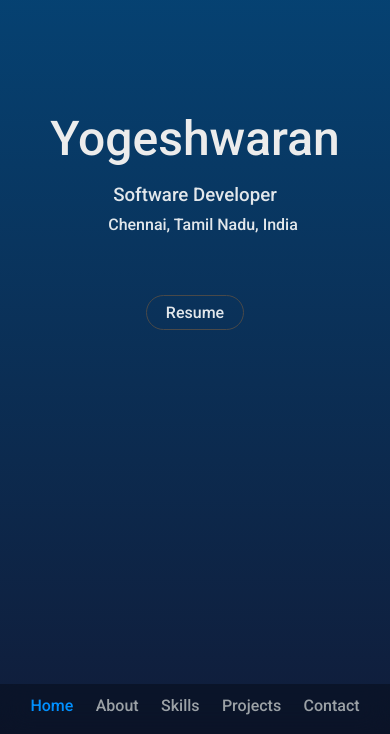
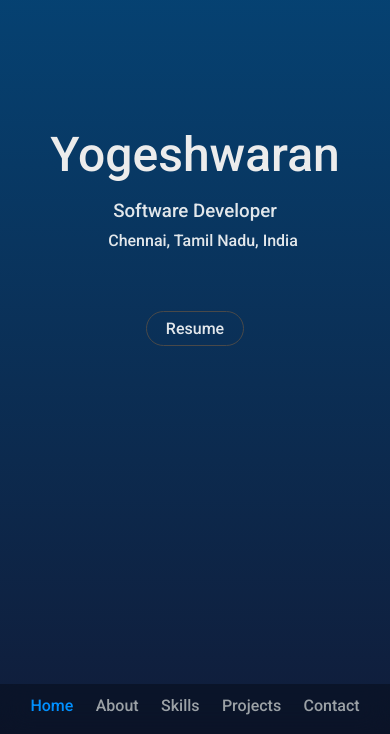
Before and after one commit to yogeshwaran99/site, a React (Create React App) app: page / in a window 390 px wide. Shown: the part 110-844 px from the top of the page. Built offline with nearby package versions, Linux system fonts and the light colour scheme; some icons are missing.

Commit message:
responsive

```diff
--- a/src/components/about/code.css
+++ b/src/components/about/code.css
@@ -61,7 +61,7 @@
      }
 
 #code h3 {
-    margin-top: 15rem;
+    margin-top: 17rem;
     margin-bottom: 1rem;
 }
 
--- a/src/components/profile/profile.css
+++ b/src/components/profile/profile.css
@@ -41,6 +41,7 @@
     margin-top: 3rem;
   }
   #profile h1{
+    padding-top: 1rem;
     font-size: 3rem;
     font-weight: 500;
   }
```
